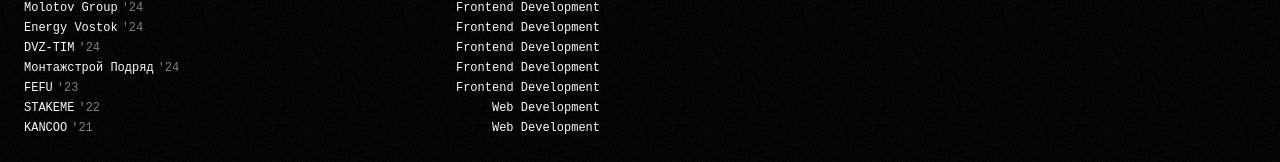
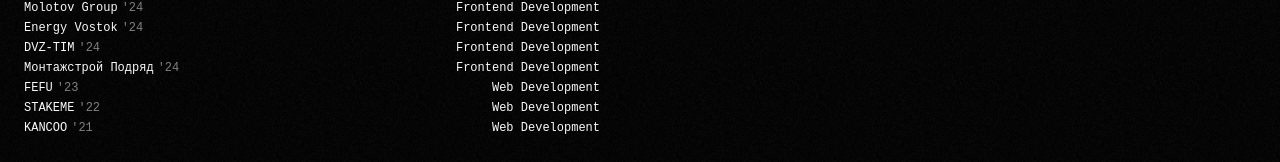
Before and after one commit to mazhugasergei/mazhugasergei.github.io, a Next.js app: page / in a window 1280 px wide. Shown: the part 254-416 px from the top of the page. Built offline with nearby package versions, Linux system fonts and the light colour scheme; a web font is replaced by a local one.

Commit message:
feat: update cv

```diff
--- a/src/app/(home)/page.tsx
+++ b/src/app/(home)/page.tsx
@@ -28,7 +28,7 @@ const lists: List[] = [
 			{ name: "Energy Vostok", href: "/archive/energy-vostok", year: 24, service: "Frontend Development" },
 			{ name: "DVZ-TIM", href: "/archive/dvz-tim", year: 24, service: "Frontend Development" },
 			{ name: "Монтажстрой Подряд", href: "/archive/mspvl", year: 24, service: "Frontend Development" },
-			{ name: "FEFU", href: "/archive/fefu", year: 23, service: "Frontend Development" },
+			{ name: "FEFU", href: "/archive/fefu", year: 23, service: "Web Development" },
 			{ name: "STAKEME", href: "https://stakeme.pro", year: 22, service: "Web Development" },
 			{ name: "KANCOO", href: "https://www.kancoo.tech", year: 21, service: "Web Development" },
 		],
```
Also changed, not shown: 1 other file (tests, documents, lock files or other folders).
